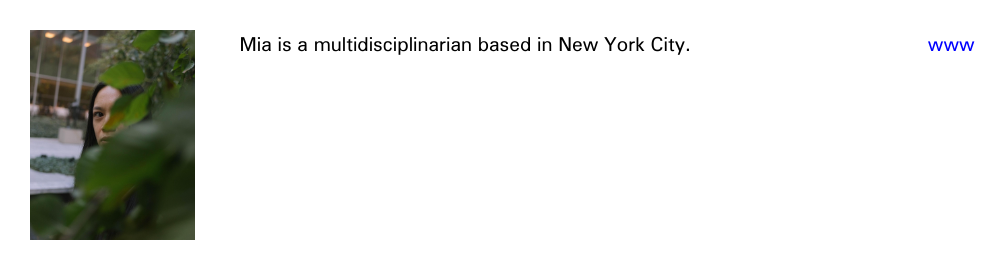
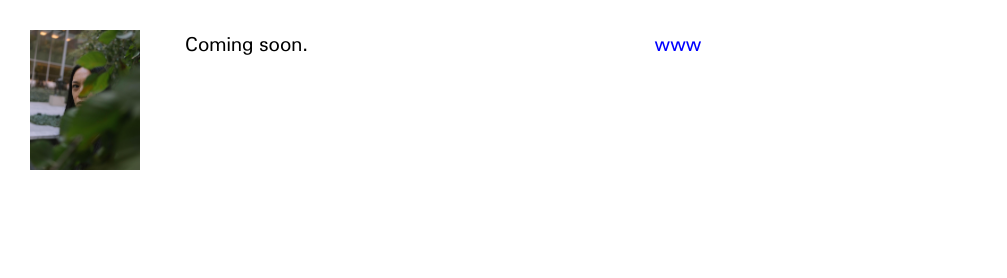
Before and after one commit to miafermindoza/miafermindoza.github.io, a plain HTML site: page index.html in a window 1280 px wide. Shown: the whole page, without its empty margins (0-1007 px from the left). Drawn offline with Linux system fonts and the light colour scheme.

Commit message:
Update index.html

```diff
--- a/index.html
+++ b/index.html
@@ -24,7 +24,7 @@
 
 		  	  	<div class="er col_medium">
 		  	  		<p>
-		  	  		Mia is a multidisciplinarian based in New York City.
+		  	  		Coming soon.
 					</p>
 
 		  	  	</div>
```
